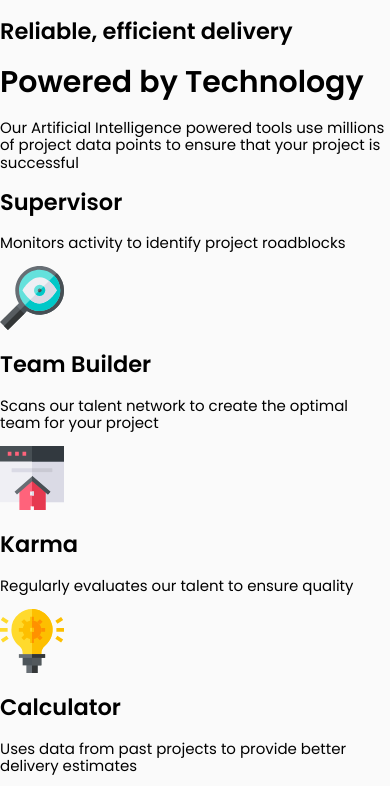
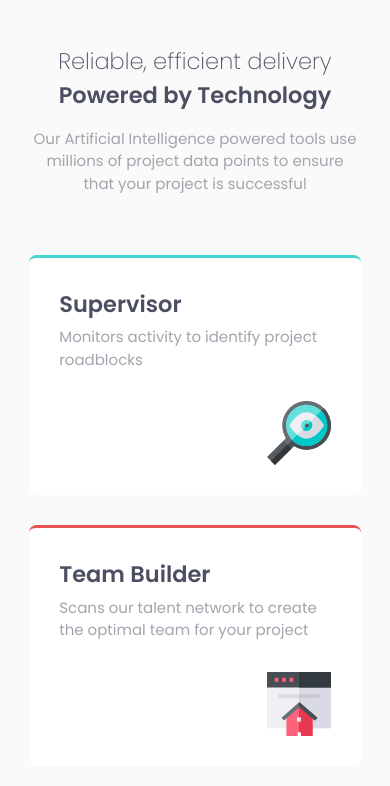
Before and after one commit to martinelias1312/four-card-feature-section-master, a plain HTML site: page index.html in a window 390 px wide. Shown: the top 786 px of the page. Drawn offline with Linux system fonts and the light colour scheme.

Commit message:
375px mobile first styling

```diff
--- a/assets/css/style.css
+++ b/assets/css/style.css
@@ -18,6 +18,78 @@ body {
     font-size: var(--Main-Font-size);
     font-family: var(--Main-font-family);
     background: var(--Very-Light-Gray);
+    line-height: 1.5;
+}
+
+main {
+    margin: 3em auto;
+    max-width: 85%;
+}
+
+/* -- Header section -- */
+#header {
+    text-align: center;
+}
+
+.header-heading {
+    font-weight: 200;
+}
+
+h1, h2 {
+    color: var(--Very-Dark-Blue);
+    font-weight: 600;
+    margin: 0;
+}
+
+h1 {
+    font-size: 1.5em;
+}
+
+p {
+    color: var(--Grayish-Blue);
+}
+
+/* -- Cards wrapper + Card settings -- */
+.card {
+    max-width: 21.25em;
+    background: var(--White);
+    padding: 2em;
+    margin-bottom: 2em;
+    border-radius: 0.5em;
+}
+
+.card p {
+    margin: 0.3em 0 2em 0;
+}
+
+.cards-wrapper {
+    margin: 4em 0;
+}
+
+.img-wrap {
+    display: flex;
+    justify-content: flex-end;
+}
+
+/* -- Supervisor Card -- */
+#card-supervisor {
+    border-top: 3px solid var(--Cyan);
+
+}
+
+/* -- Team Builder Card -- */
+#card-team_builder {
+   border-top: 3px solid var(--Red);
+}
+
+/* -- Karma Card -- */
+#card-karma {
+    border-top: 3px solid var(--Orange);
+}
+
+/* -- Calculator Card -- */
+#card-calculator {
+    border-top: 3px solid var(--Blue);
 }
 
 /* -- Footer signature -- */
```
